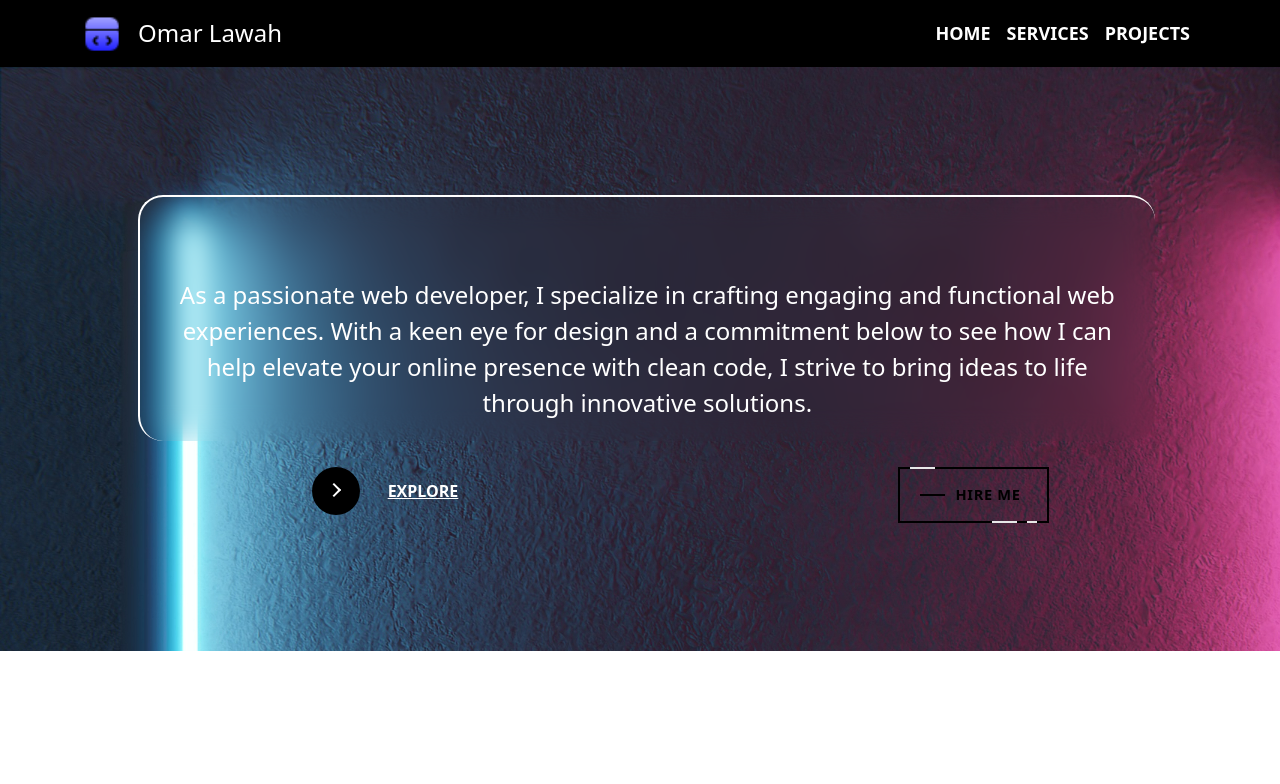
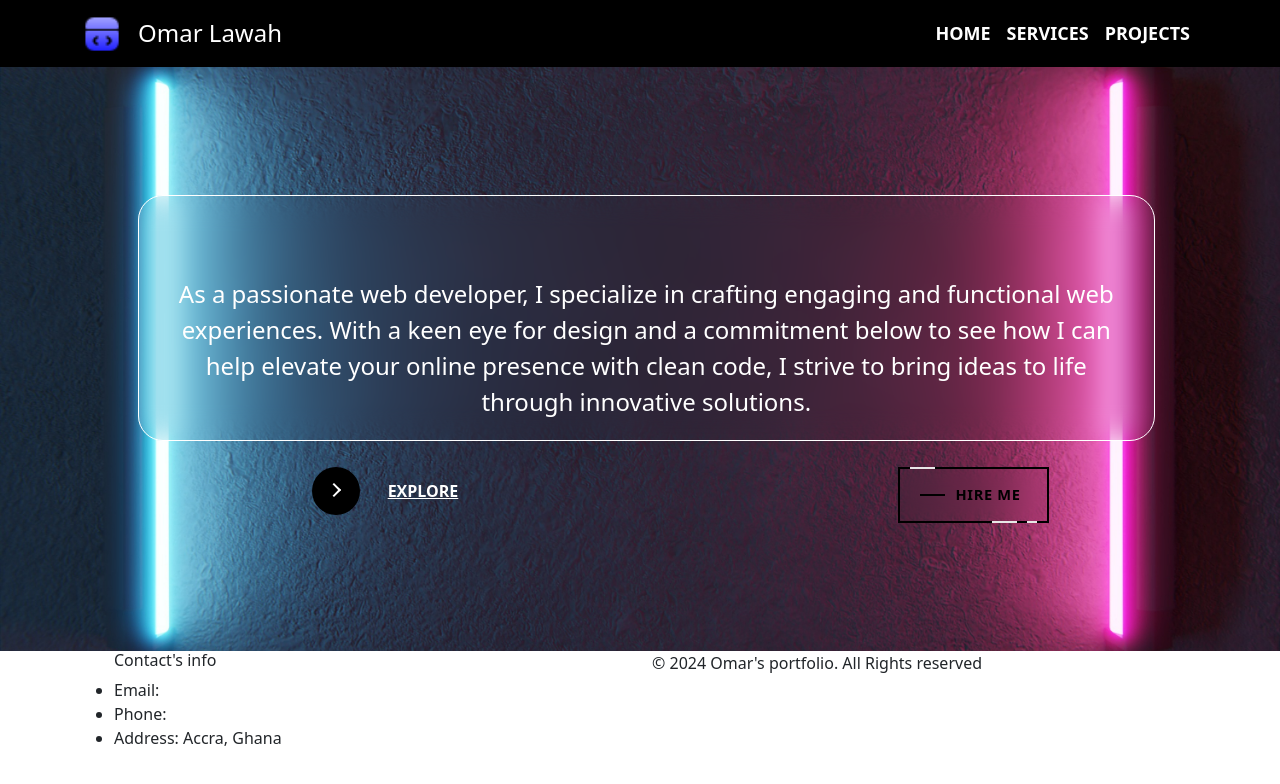
Before and after one commit to omarlawah/my-portfolio, a React (Create React App) app in the folder client/: page / in a window 1280 px wide. Shown: the top 784 px of the page. Built offline with nearby package versions, Linux system fonts and the light colour scheme.

Commit message:
added footer element

```diff
--- a/client/src/App.css
+++ b/client/src/App.css
@@ -86,10 +86,12 @@
 
 
 .home-container {
-  margin-bottom: 10px;
+  /* margin-bottom: 10px; */
   z-index: 2;
   /* height: 100vh; */
   background-image: url('./assets/background2.jpg');
+  background-position: center;
+  background-size: cover;
 }
 
 .home-content {
@@ -207,16 +209,7 @@ button:hover .button-text {
   border-radius: 25px;
   cursor: default;
   transition: 1s;
-  border: 2px solid;
-  border-left-color: rgb(255, 255, 255);
-  border-top-color: rgb(255, 255, 255);
-  border-right: transparent;
-  border-bottom: transparent;
-}
-
-#intro>div>p:hover{
-  box-shadow: 5px 7px 15px rgb(255, 255, 255);
-  transition: 1s;
+  border: 1px solid white;
 }
 
 #intro>div > p> span{
@@ -226,8 +219,6 @@ button:hover .button-text {
 
 div.home-container>.home-content>#intro> div.col> p>span{
   font-family: monospace;
-  /* -webkit-background-clip: text;
-  -webkit-text-fill-color: transparent; */
 }
 
 
@@ -235,6 +226,7 @@ div.home-container>.home-content>#intro> div.col> p>span{
 
 .fancy {
   background-color: transparent;
+  backdrop-filter: blur(10px);
   border: 2px solid #000;
   border-radius: 0;
   box-sizing: border-box;
--- a/client/src/App.js
+++ b/client/src/App.js
@@ -5,6 +5,7 @@ import Header from './Header';
 import Home from './Home';
 import Services from './Services';
 import Projects from './Projects';
+import Footer from './Footer';
 function App() {
   return (
     <Router>
@@ -15,6 +16,7 @@ function App() {
           <Route path='/Services' Component={Services}/>
           <Route path='/Projects' Component={Projects}/>
         </Routes>
+        <Footer />
       </div>
     </Router>
   );
--- /dev/null
+++ b/client/src/Footer.js
@@ -0,0 +1,32 @@
+import {Container, Col, Row} from 'react-bootstrap';
+const Footer = () => {
+    const email = 'Omarxxxxx135@gmail.com';
+
+    const phoneNumber = "+233595108434";
+    return (
+        <>
+            <Container  className='justify-content-center align-items-center'>
+                <Row>
+                    <Col>
+                        <div id='contacts'>
+                            <ul>
+                                <h6>Contact's info</h6>
+                                <li><span>Email: </span><a href= {`mailto:${email}`}>{email}</a></li>
+                                <li><span>Phone: </span><a href= {`https://wa.me/${phoneNumber}`}>{phoneNumber}</a>  </li>
+                                <li><span>Address: </span> Accra, Ghana</li>
+                            </ul>
+                        </div>
+                    </Col>
+                    <Col>
+                        <p> &copy; {new Date().getFullYear()} Omar's portfolio. All Rights reserved</p>
+                    </Col>
+                </Row>
+                <Row>
+
+                </Row>
+            </Container>
+        </>
+     );
+}
+
+export default Footer;
```
